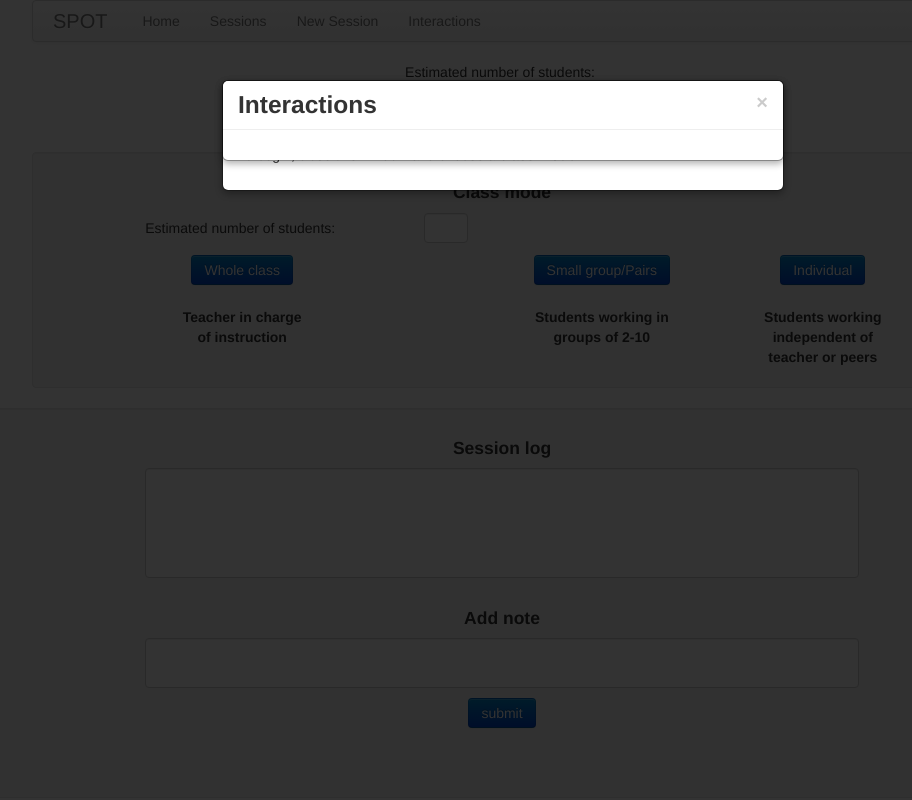
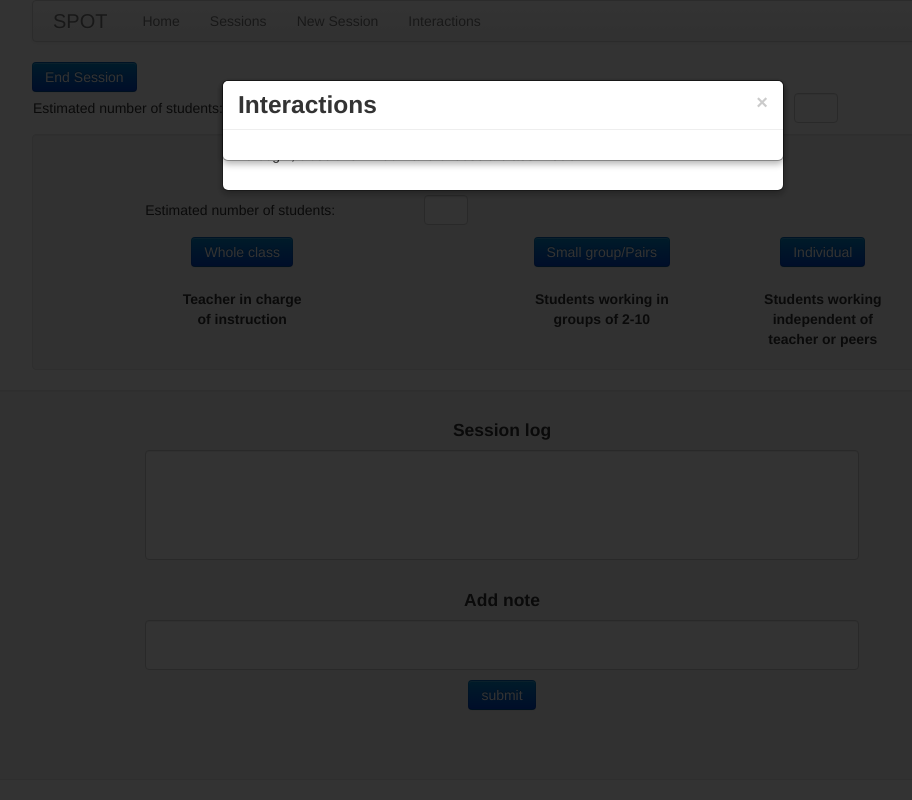
Before and after one commit to andrewgr35/sjsuspot, a Python web app: template templates/session.html in a window 1280 px wide. Shown: the whole page, without its empty margins (138-1050 px from the left). Run offline with Jinja, Linux system fonts and the light colour scheme; the template is opened without the code that fills it, so the values that code supplies are empty; some libraries are stand-ins or nearby versions.

Commit message:
Update session.html

```diff
--- a/templates/session.html
+++ b/templates/session.html
@@ -33,6 +33,7 @@
     </table>
     {% endif %}
 
+    <table width="940">
     	<div align="center" style="margin-bottom: 20px;">
         	<tr>
         		<td align = "left"><p>Estimated number of students:&nbsp;</p></td>
@@ -40,6 +41,7 @@
     		</tr>
         	<button type="button" id="endSessionBtn" class="btn btn-primary">End Session</button>
     	</div>
+    </table>
 
     <div class="well"  id="modes">
     <h4 align = "center">Class mode</h4>
```
Lines whose indentation alone changed are shown as unchanged.
